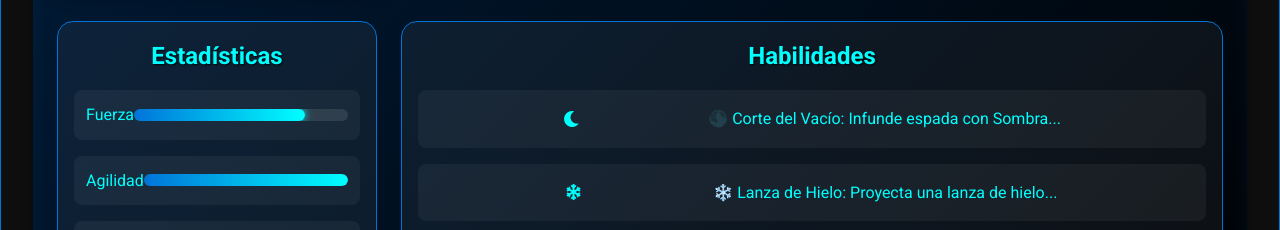
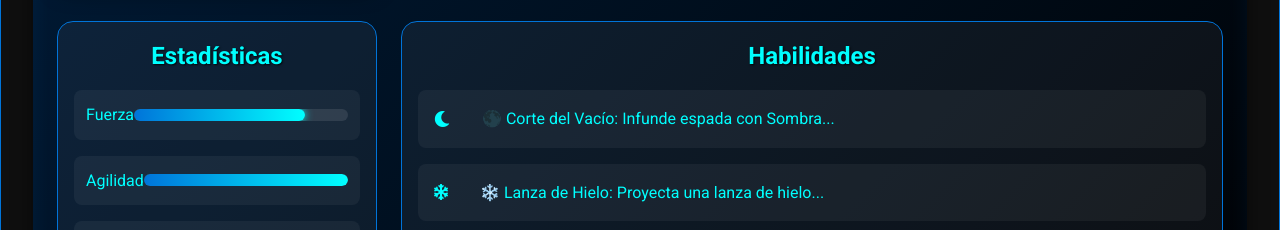
Before and after one commit to KevDeveloperfront/lord_pollito, a plain HTML site: page index.html in a window 1280 px wide. Shown: the part 510-740 px from the top of the page. Drawn offline with nearby package versions, Linux system fonts and the light colour scheme.

Commit message:
style: modificación en skill 2

```diff
--- a/html/css/style.css
+++ b/html/css/style.css
@@ -347,10 +347,8 @@ body {
     text-align: justify;
   }
 
-  .skill {
-    display: flex;
-    align-items: center;
-    justify-content: space-evenly;
+  .skill i {
+    margin-right: calc(var(--spacing) * 2);
   }
 
   /* ===== Scroll Personalizado ===== */
```
